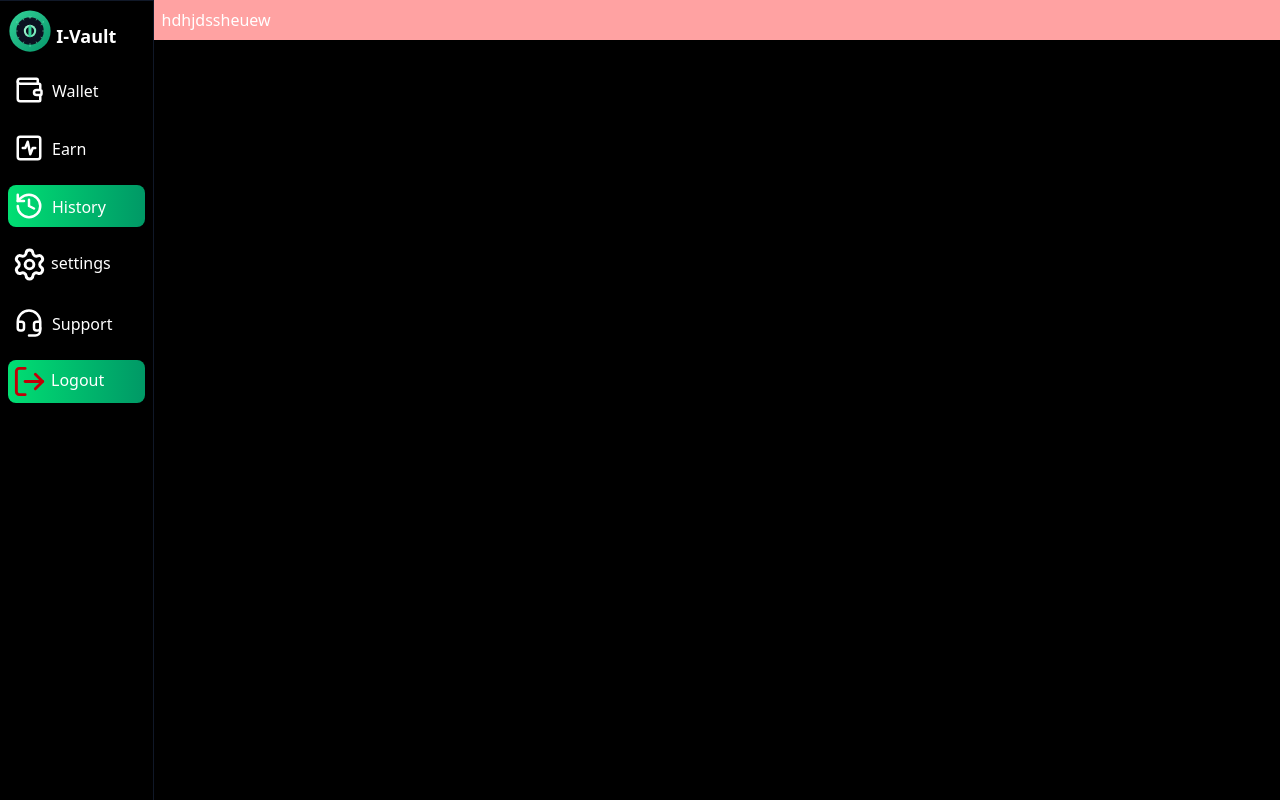
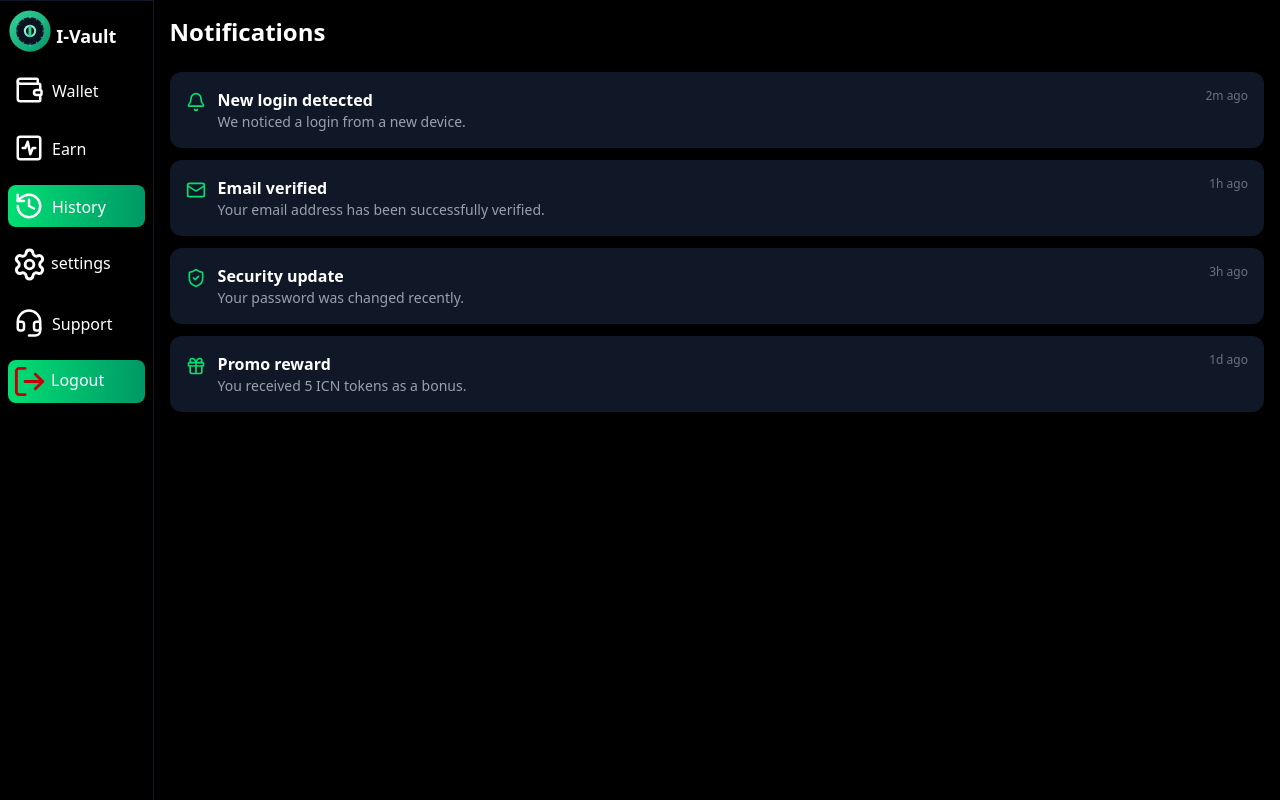
Before and after one commit to promise019/Ivalt-wallet, a React (Vite) app: page /ivault/history in a window 1280 px wide. Built offline with nearby package versions, Linux system fonts and the light colour scheme.

Commit message:
notification page design

```diff
--- a/src/pages/History.jsx
+++ b/src/pages/History.jsx
@@ -1,7 +1,51 @@
+import { Bell, Mail, ShieldCheck, Gift } from "lucide-react";
+
 export default function History() {
+    const notifications = [
+        {
+          icon: <Bell className="w-5 h-5 text-green-400" />,
+          title: "New login detected",
+          message: "We noticed a login from a new device.",
+          time: "2m ago",
+        },
+        {
+          icon: <Mail className="w-5 h-5 text-green-400" />,
+          title: "Email verified",
+          message: "Your email address has been successfully verified.",
+          time: "1h ago",
+        },
+        {
+          icon: <ShieldCheck className="w-5 h-5 text-green-400" />,
+          title: "Security update",
+          message: "Your password was changed recently.",
+          time: "3h ago",
+        },
+        {
+          icon: <Gift className="w-5 h-5 text-green-400" />,
+          title: "Promo reward",
+          message: "You received 5 ICN tokens as a bonus.",
+          time: "1d ago",
+        },
+      ];
   return (
-    <main className="text-white max-w-full md:ml-[17%] lg:ml-[14%] xl:ml-[12%] bg-red-300 p-2">
-      hdhjdssheuew
+    <main className="text-white max-w-full md:ml-[17%] lg:ml-[14%] xl:ml-[12%] overflow-y-auto p-4">
+     <h1 className="text-2xl font-bold mb-6">Notifications</h1>
+
+<div className="space-y-3 overflow-y-auto">
+  {notifications.map((note, index) => (
+    <div
+      key={index}
+      className="bg-gray-900 p-4 rounded-xl flex items-start gap-3 hover:bg-gray-800"
+    >
+      <div className="mt-1">{note.icon}</div>
+      <div className="flex-1">
+        <p className="text-white font-semibold">{note.title}</p>
+        <p className="text-gray-400 text-sm">{note.message}</p>
+      </div>
+      <span className="text-gray-500 text-xs whitespace-nowrap">{note.time}</span>
+    </div>
+  ))}
+</div>
     </main>
   );
 }
```
